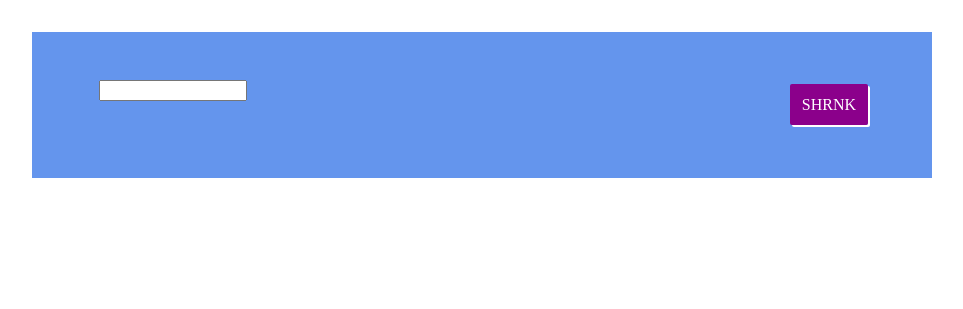
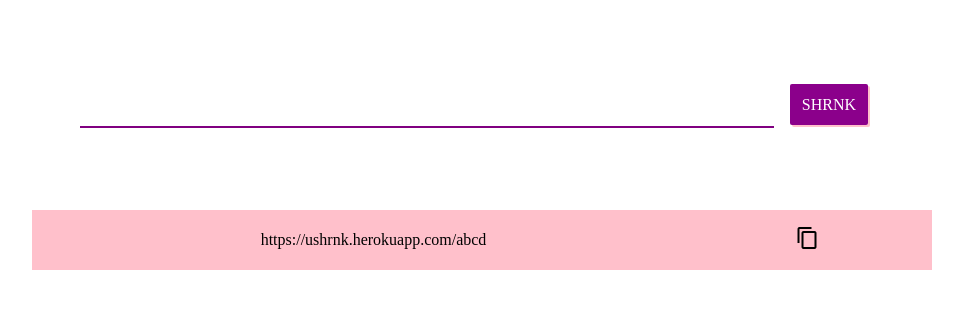
Before and after one commit to linearsachin/ushrnk, a Django app: page / in a window 1280 px wide. Shown: the part 80-389 px from the top of the page, without its empty margins (158-1121 px from the left). Run offline with Django 3.2, Linux system fonts and the light colour scheme.

Commit message:
input-url

```diff
--- a/static/css/index.css
+++ b/static/css/index.css
@@ -1,7 +1,6 @@
 .container {
     margin: 2em auto;
     max-width:900px ;
-    background: cornflowerblue;
 }
 
 .shrnk-box {
@@ -12,9 +11,14 @@
 .input-box {
     text-align-last: center;
 
+
 }
 .input{
-    width:80%
+    width:100%;
+    padding: 0.5rem 0.75rem;
+    line-height: 28px;
+    border:0;
+    border-bottom: 2px solid purple;
 }
 
 .shrnk-btn-box{
@@ -26,8 +30,27 @@
     padding: 0.75em;
     background-color: darkmagenta;
     border-radius: 2px;
-    box-shadow: 2px 2px white;
+    box-shadow: 2px 2px pink;
     color: white;
+}
+
+.output-link {
+    padding: 1em;
+    text-align: center;
+    background-color: pink;
+}
+
+.link {
+    text-align: center;
+}
+
+.copy-btn {
+    cursor:pointer ;
+    width: 25%;
+    margin: 0.5em auto;
+}
+.op--link {
+    margin-bottom: 1em;
 }
 
 
@@ -36,4 +59,19 @@
         display:flex;
         justify-content:space-between ;
     }
+
+    .input-box {
+        width: 90%;
+        margin: auto;
+    }
+    .output-link {
+        display: flex;
+        justify-content: space-around;
+    }
+    .op--link {
+        margin: auto;
+    }
+    .copy-btn {
+        margin: 0;
+    }
 }
--- a/static/css/navbar.css
+++ b/static/css/navbar.css
@@ -19,11 +19,11 @@ a {
 .menu-btn{
     padding: 1em;
     font-size: 1.5rem;
+    cursor: pointer;
 }
 .side-nav {
     display: none;
     text-align-last: center;
-
 }
 nav {
     font-family: 'Roboto', sans-serif;
@@ -50,6 +50,7 @@ nav {
 @media screen and (min-width:600px){
     .menu-btn {
         display: none;
+        cursor: pointer;
     }
     .navbar {
         display: flex;
--- a/templates/base.html
+++ b/templates/base.html
@@ -9,7 +9,7 @@
         <meta http-equiv="X-UA-Compatible" content="IE=edge">
         <title>uShrnk</title>
         <meta name="description" content="">
-        <link rel="stylesheet" href="https://stackpath.bootstrapcdn.com/font-awesome/4.7.0/css/font-awesome.min.css" integrity="sha384-wvfXpqpZZVQGK6TAh5PVlGOfQNHSoD2xbE+QkPxCAFlNEevoEH3Sl0sibVcOQVnN" crossorigin="anonymous">        <meta name="viewport" content="width=device-width, initial-scale=1">
+        <link href="https://fonts.googleapis.com/icon?family=Material+Icons" rel="stylesheet">
         <link rel="stylesheet" href="{% static 'css/navbar.css' %}">
         <script src="https://code.jquery.com/jquery-3.5.1.min.js" integrity="sha256-9/aliU8dGd2tb6OSsuzixeV4y/faTqgFtohetphbbj0=" crossorigin="anonymous"></script>
         <link href="https://fonts.googleapis.com/css2?family=Roboto&display=swap" rel="stylesheet">
--- a/templates/core/index.html
+++ b/templates/core/index.html
@@ -18,4 +18,30 @@
         </form>
     </div>
 </div>
+
+<div class="container">
+    <div class="output-link">
+        <div class="op--link">
+            <a href="https://ushrnk.herokuapp.com/abcd" class="link" target="_blank">https://ushrnk.herokuapp.com/abcd</a>
+        </div>
+        <div class="copy-btn" onclick="copyToClipboard('.link')">
+            <span class="material-icons">
+                content_copy
+            </span>
+        </div>
+    </div>
+</div>
+
+<script>
+    function copyToClipboard(element) {
+        var $temp = $("<input>");
+        $("body").append($temp);
+        $temp.val($(element).text()).select();
+        document.execCommand("copy");
+        $temp.remove();
+    }
+
+
+
+</script>
 {% endblock content %}
--- a/templates/navbar.html
+++ b/templates/navbar.html
@@ -12,7 +12,9 @@
             USHRNK
         </div>
         <div class="menu-btn" id="menu-btn">
-            <i class="fa fa-bars" aria-hidden="true"></i>
+            <span class="material-icons">
+                menu
+            </span>
         </div>
     </div>
     <div class="side-nav" id="side-nav">
```
